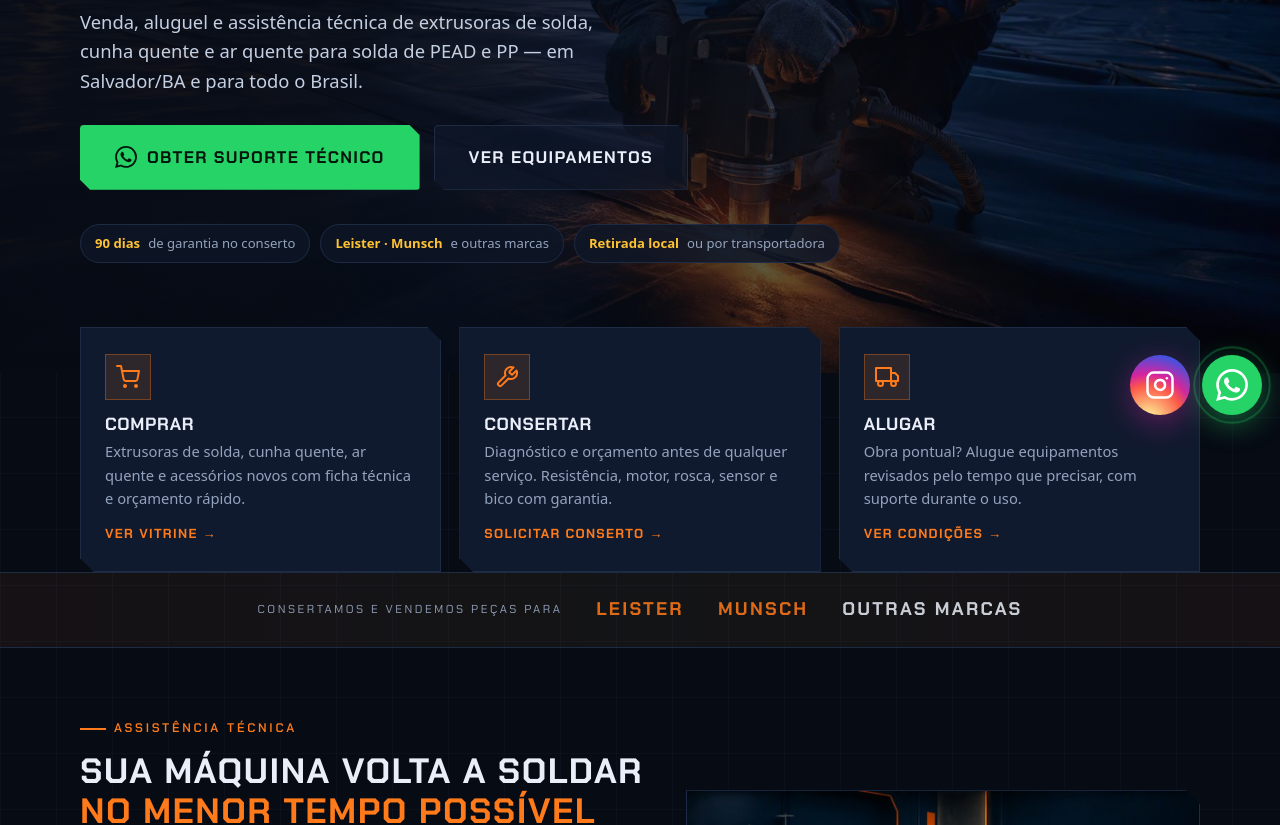
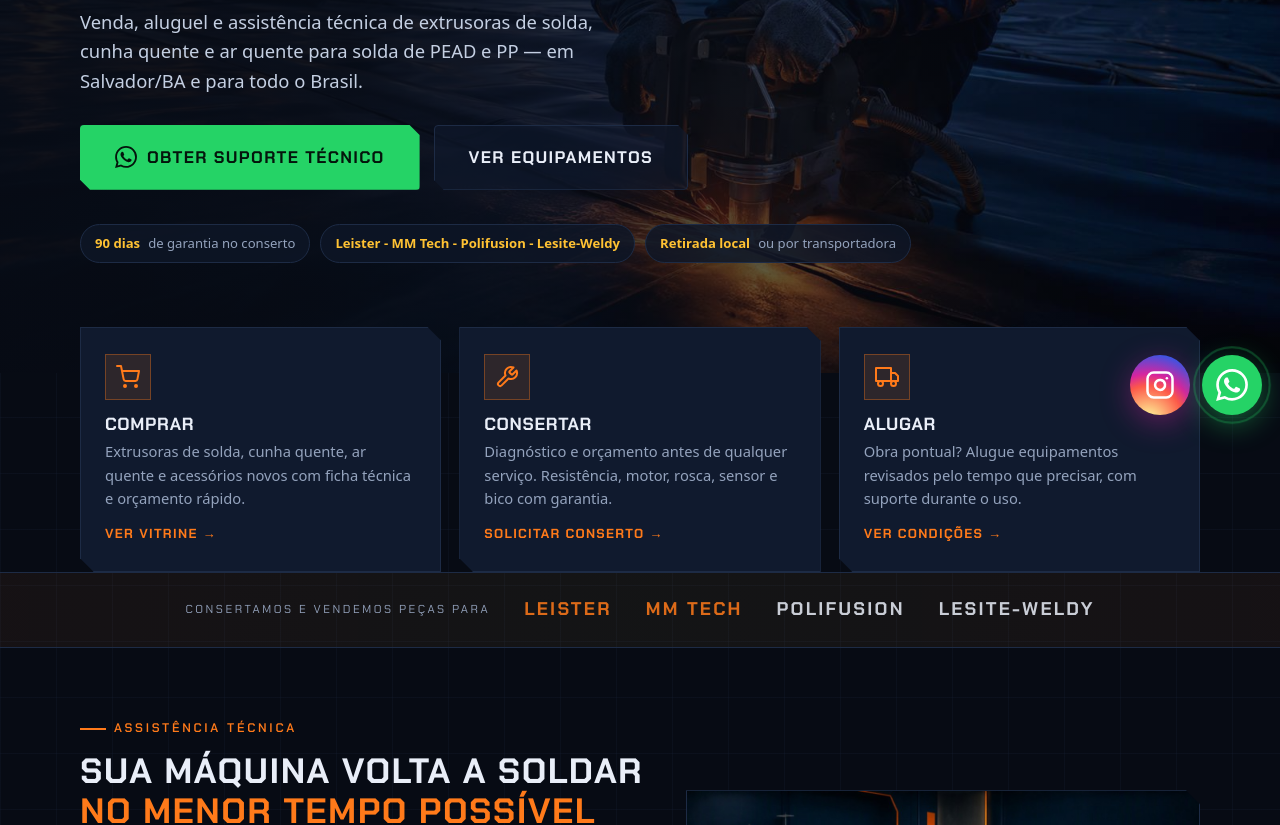
Before and after one commit to datavalehd-cloud/projeto-site-logos, a plain HTML site: page index.html in a window 1280 px wide. Shown: the part 367-1192 px from the top of the page. Drawn offline with Linux system fonts and the light colour scheme.

Commit message:
Atualizar marcas atendidas: Leister, MM Tech, Polifusion e Lesite-Weldy

```diff
--- a/index.html
+++ b/index.html
@@ -69,7 +69,7 @@
       </div>
       <div class="hero-badges">
         <span class="badge"><b>90 dias</b> de garantia no conserto</span>
-        <span class="badge"><b>Leister · Munsch</b> e outras marcas</span>
+        <span class="badge"><b>Leister - MM Tech - Polifusion - Lesite-Weldy</b></span>
         <span class="badge"><b>Retirada local</b> ou por transportadora</span>
       </div>
     </div>
@@ -102,8 +102,9 @@
     <div class="container brands-in">
       <span class="label">Consertamos e vendemos peças para</span>
       <span class="brand-item accent">LEISTER</span>
-      <span class="brand-item accent">MUNSCH</span>
-      <span class="brand-item">OUTRAS MARCAS</span>
+      <span class="brand-item accent">MM TECH</span>
+      <span class="brand-item">POLIFUSION</span>
+      <span class="brand-item">LESITE-WELDY</span>
     </div>
   </section>
 
```
Also changed, not shown: assistencia.html (+3 -3 lines), pecas.html (+2 -2 lines).
